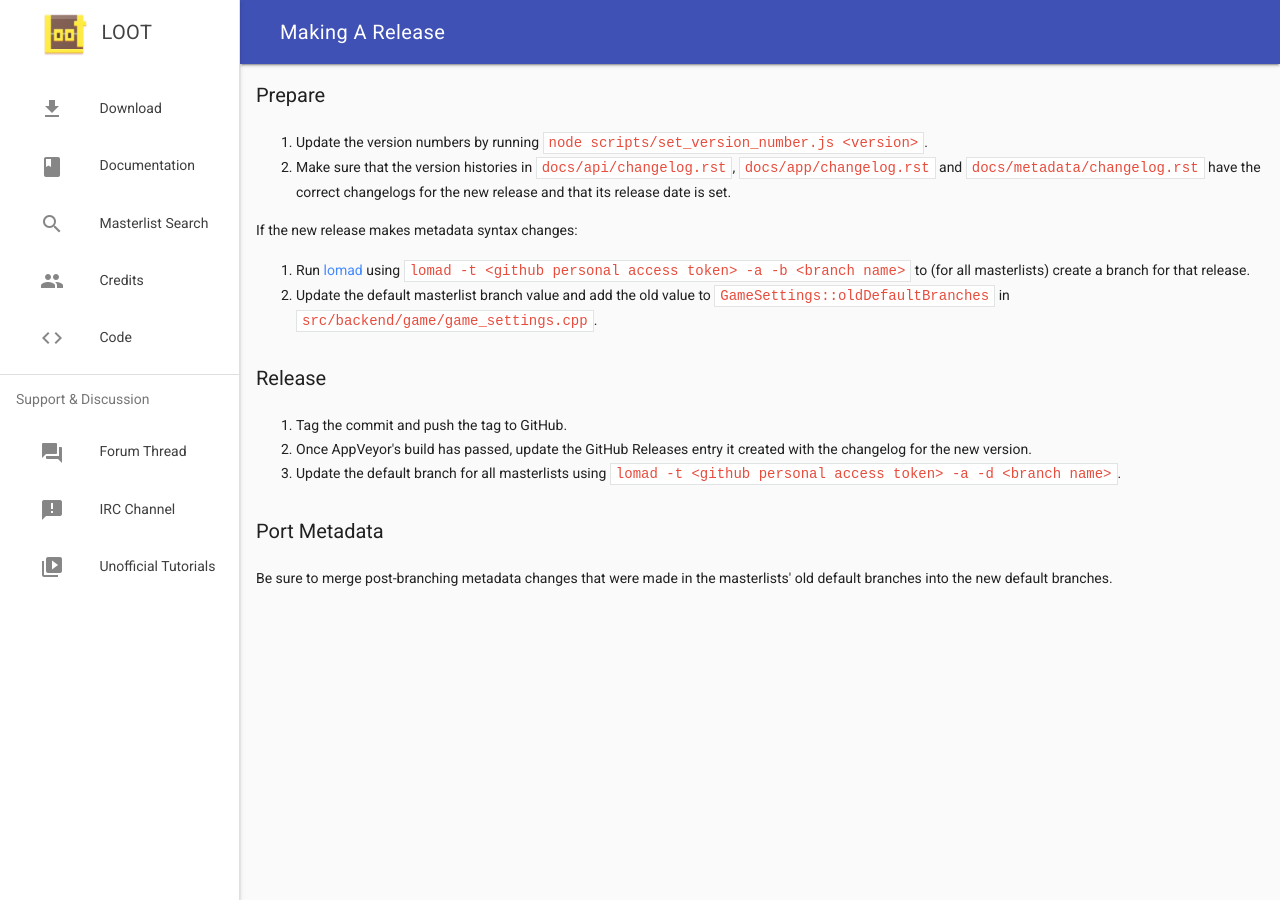
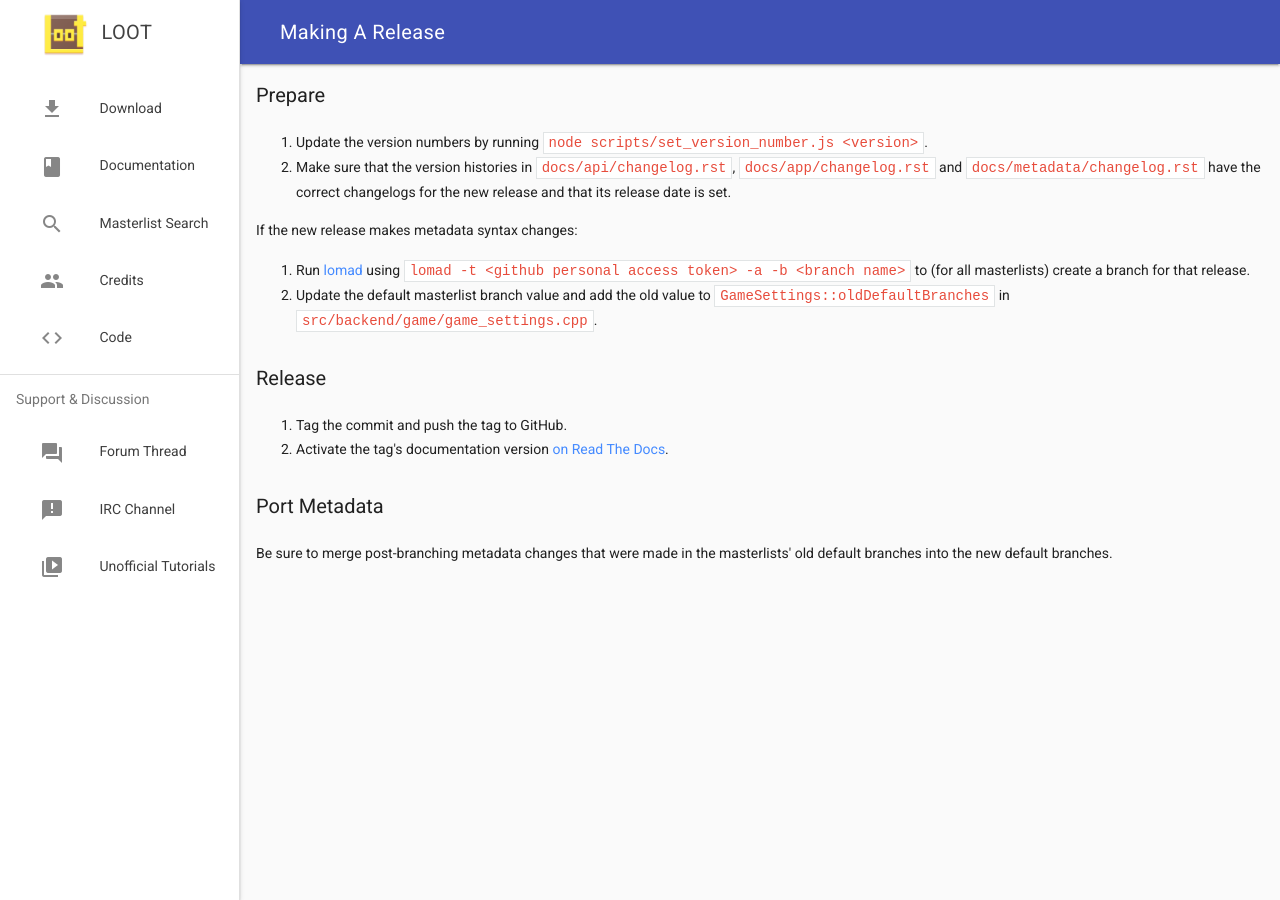
Before and after one commit to loot/loot.github.io, a Jekyll site: the page built from docs/team/Making-A-Release.html, in a window 1280 px wide. Built offline with Jekyll 4.4.1, drawn with Linux system fonts in a browser that asks for light colours; nearby versions of some CDN libraries.

Commit message:
Update Making-A-Release.html

```diff
--- a/docs/team/Making-A-Release.html
+++ b/docs/team/Making-A-Release.html
@@ -20,8 +20,7 @@ title: Making A Release
 
 <ol>
   <li>Tag the commit and push the tag to GitHub.</li>
-  <li>Once AppVeyor's build has passed, update the GitHub Releases entry it created with the changelog for the new version.</li>
-  <li>Update the default branch for all masterlists using <code>lomad -t &lt;github personal access token&gt; -a -d &lt;branch name&gt;</code>.</li>
+  <li>Activate the tag's documentation version <a href="https://readthedocs.org/dashboard/loot/versions/">on Read The Docs</a>.
 </ol>
 
 <h3>Port Metadata</h3>
```
